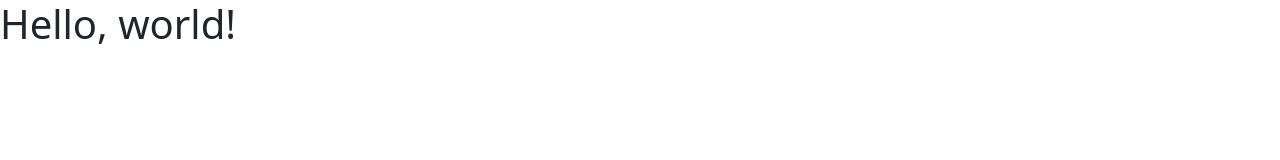
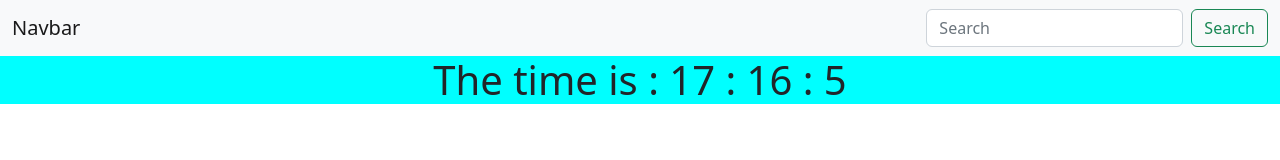
Before and after one commit to mohkum9045/Clock, a plain HTML site: page index.html in a window 1280 px wide. Drawn offline with nearby package versions, Linux system fonts and the light colour scheme.

Commit message:
Time Clock

```diff
--- a/index.html
+++ b/index.html
@@ -3,11 +3,23 @@
   <head>
     <meta charset="utf-8">
     <meta name="viewport" content="width=device-width, initial-scale=1">
-    <title>Bootstrap demo</title>
+    <link rel="stylesheet" href="style.css">
+    <title>Clock</title>
     <link href="https://cdn.jsdelivr.net/npm/bootstrap@5.2.0/dist/css/bootstrap.min.css" rel="stylesheet" integrity="sha384-gH2yIJqKdNHPEq0n4Mqa/HGKIhSkIHeL5AyhkYV8i59U5AR6csBvApHHNl/vI1Bx" crossorigin="anonymous">
   </head>
-  <body>
-    <h1>Hello, world!</h1>
-    <script src="https://cdn.jsdelivr.net/npm/bootstrap@5.2.0/dist/js/bootstrap.bundle.min.js" integrity="sha384-A3rJD856KowSb7dwlZdYEkO39Gagi7vIsF0jrRAoQmDKKtQBHUuLZ9AsSv4jD4Xa" crossorigin="anonymous"></script>
+  <body id="body">
+    <nav class="navbar bg-light">
+        <div class="container-fluid">
+          <a class="navbar-brand">Navbar</a>
+          <form class="d-flex" role="search">
+            <input class="form-control me-2" type="search" placeholder="Search" aria-label="Search">
+            <button class="btn btn-outline-success" type="submit">Search</button>
+          </form>
+        </div>
+      </nav>
+      <div id="divv">
+        <H1 >The time is : <span id="time"></span> </H1>
+      </div>
+    <script src="index.js"></script>
   </body>
 </html>
--- /dev/null
+++ b/index.js
@@ -0,0 +1,4 @@
+setInterval(()=>{
+a=new Date()
+let time = a.getHours() + " : " + a.getMinutes() + " : " + a.getSeconds();
+document.getElementById("time").innerHTML=time},1000);
--- /dev/null
+++ b/style.css
@@ -0,0 +1,4 @@
+#divv{
+    text-align: center;
+    background-color: aqua;
+}
```
